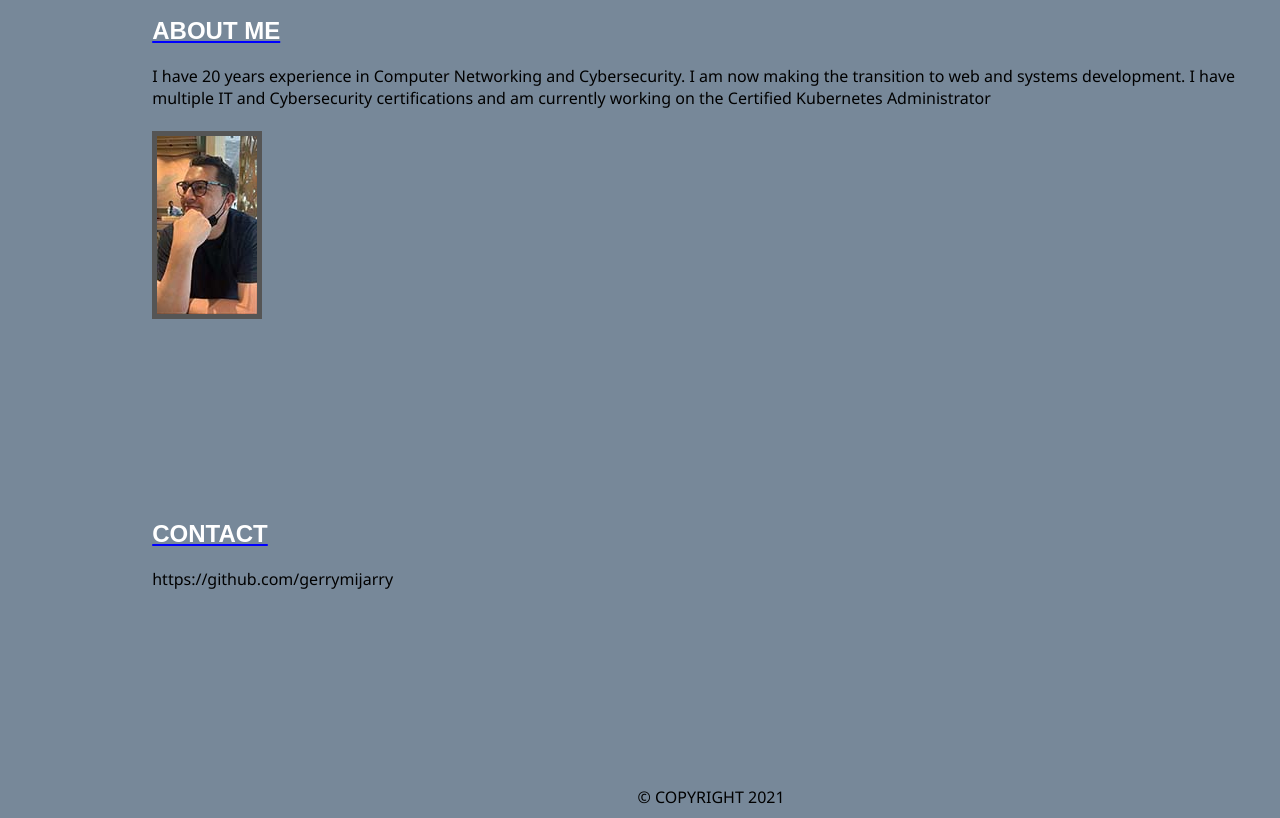
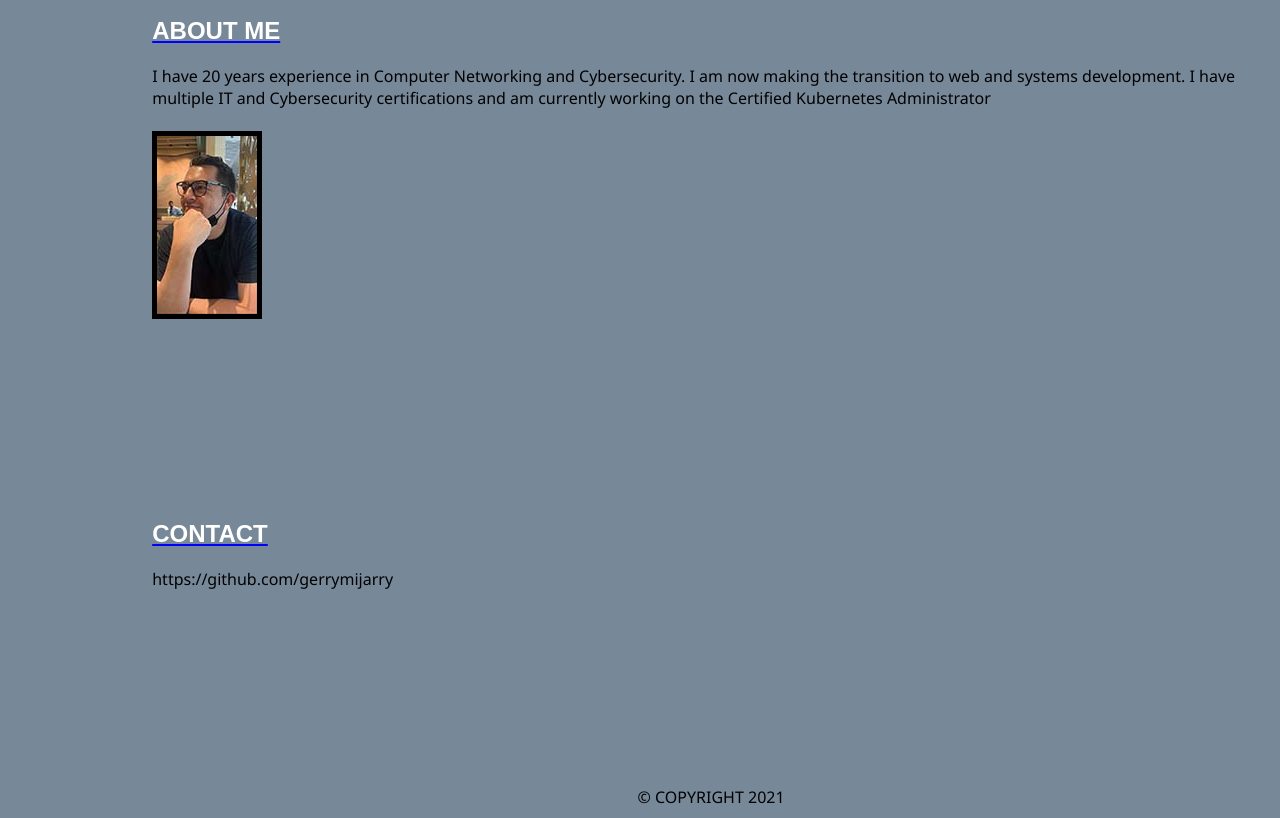
Before and after one commit to GerryMijarry/gerrymijarry.github.io, a plain HTML site: page index.html in a window 1280 px wide. Shown: the part 845-1663 px from the top of the page. Drawn offline with Linux system fonts and the light colour scheme.

Commit message:
fixed typo

```diff
--- a/styles/style.css
+++ b/styles/style.css
@@ -79,5 +79,5 @@ a:hover::before, a:focus::before {
 }
 
 img {
-    border: 5px solid #555;
+    border: 5px solid #000;
   }
```
